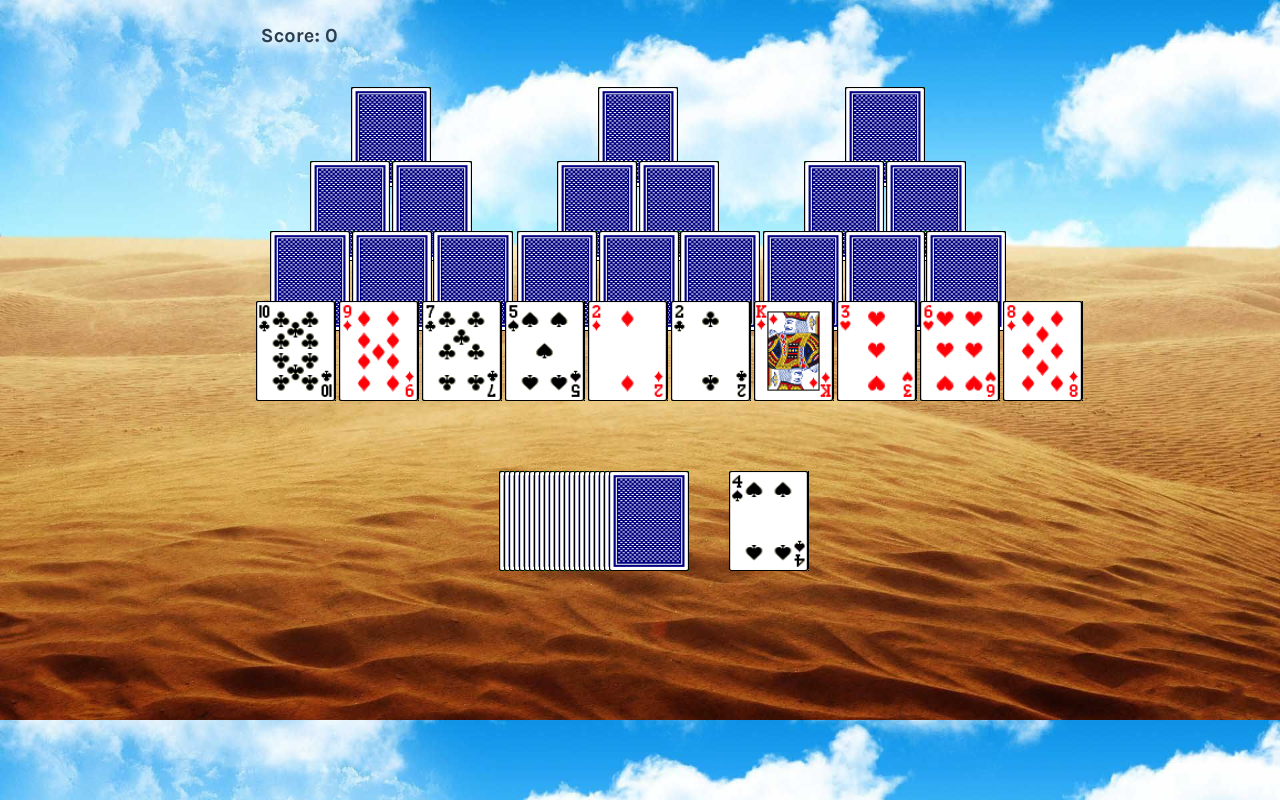
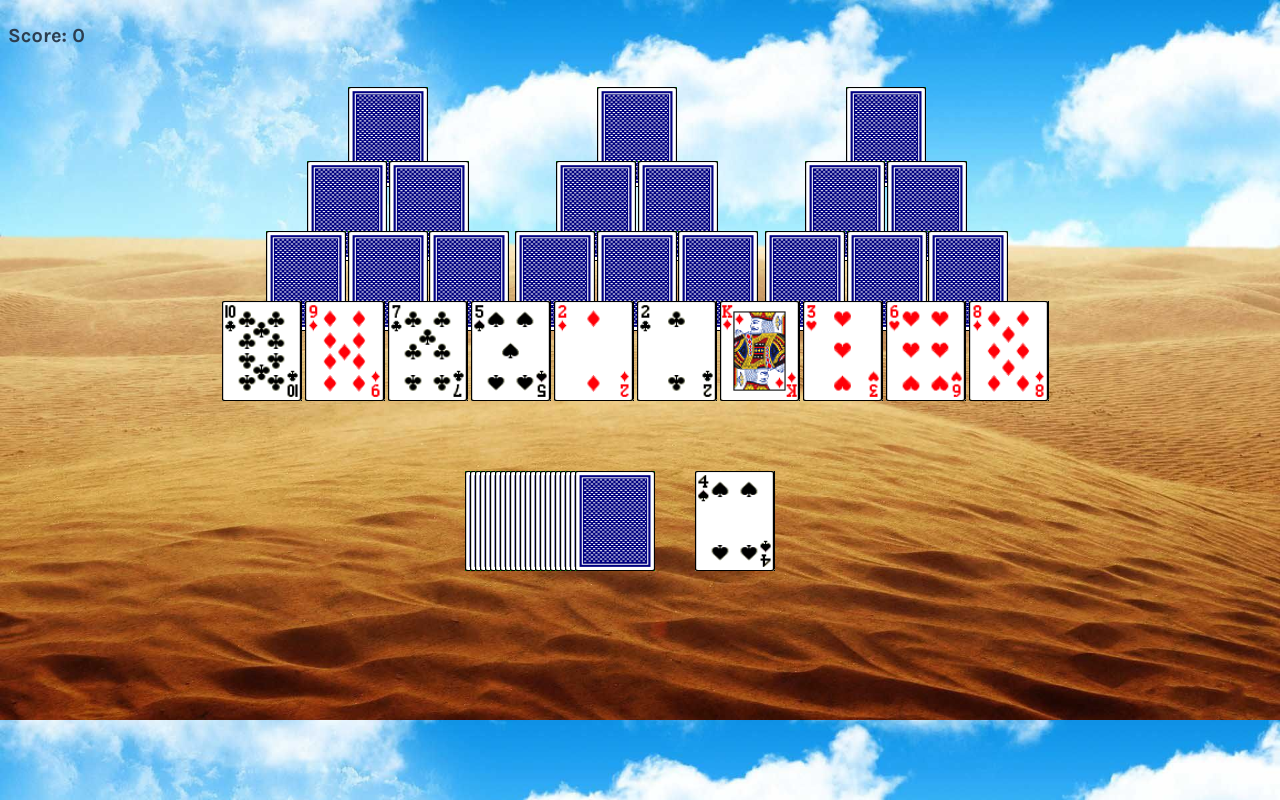
Before and after one commit to FilipeCosta/Tri-Peaks, a Vue app: page /#/ in a window 1280 px wide. Built offline with nearby package versions, Linux system fonts and the light colour scheme.

Commit message:
fixed wrapping mode for medium big devices

```diff
--- a/src/components/gameWrapper.vue
+++ b/src/components/gameWrapper.vue
@@ -93,13 +93,13 @@ export default {
 
   &__wrapper {
     margin: 0 auto;
-    width: 60%;
     display: flex;
     flex-direction: column;
   }
 
   &__line {
     display: flex;
+    justify-content: center;
   }
 
   .towers {
--- a/src/components/towerLine/towerLine.vue
+++ b/src/components/towerLine/towerLine.vue
@@ -66,6 +66,7 @@ export default {
 <style lang="scss">
   .towerLine {
     display: flex;
+    justify-content: center;
     position: relative;
     top: -90px;
     left: -5px;
```
